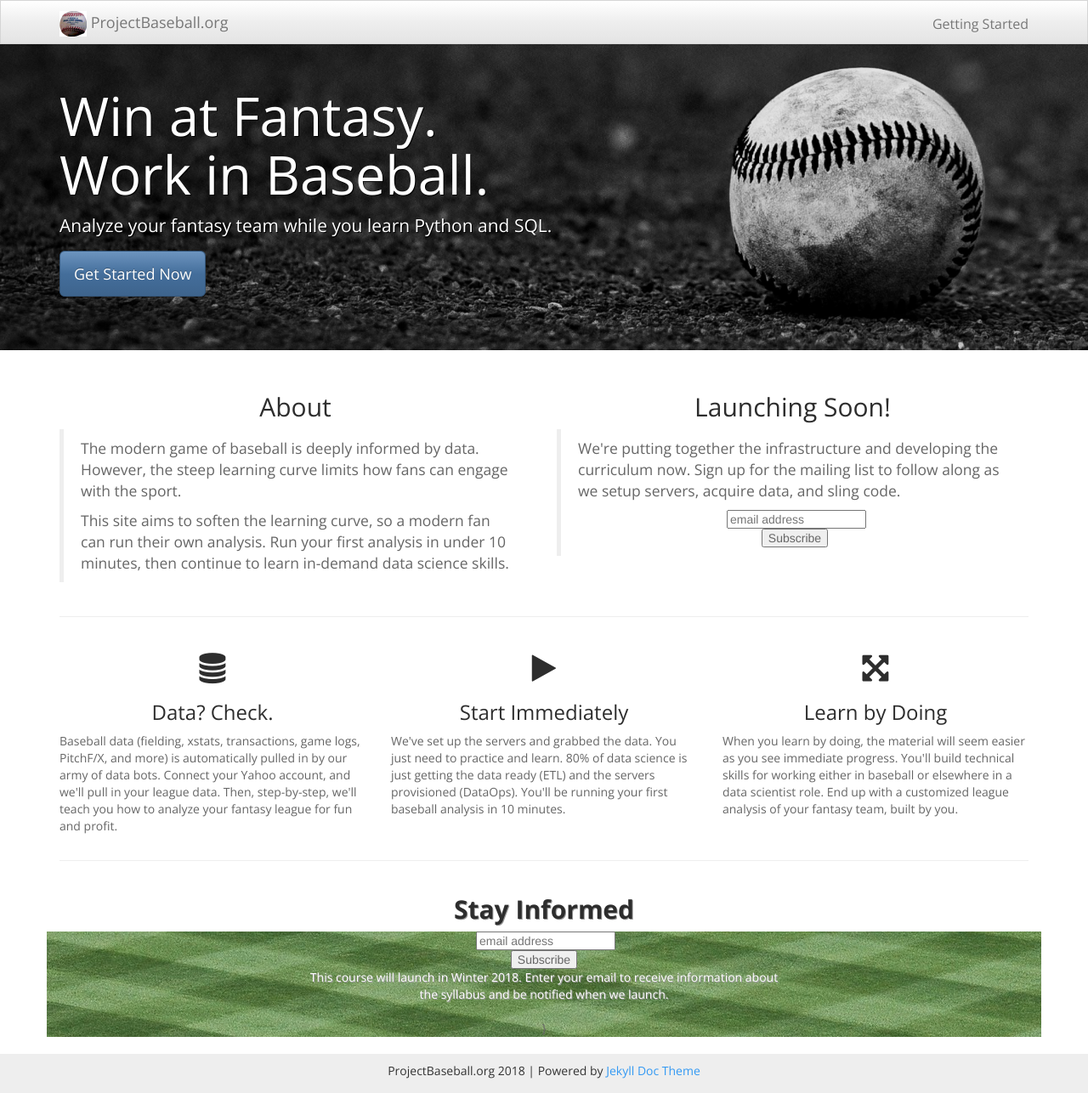
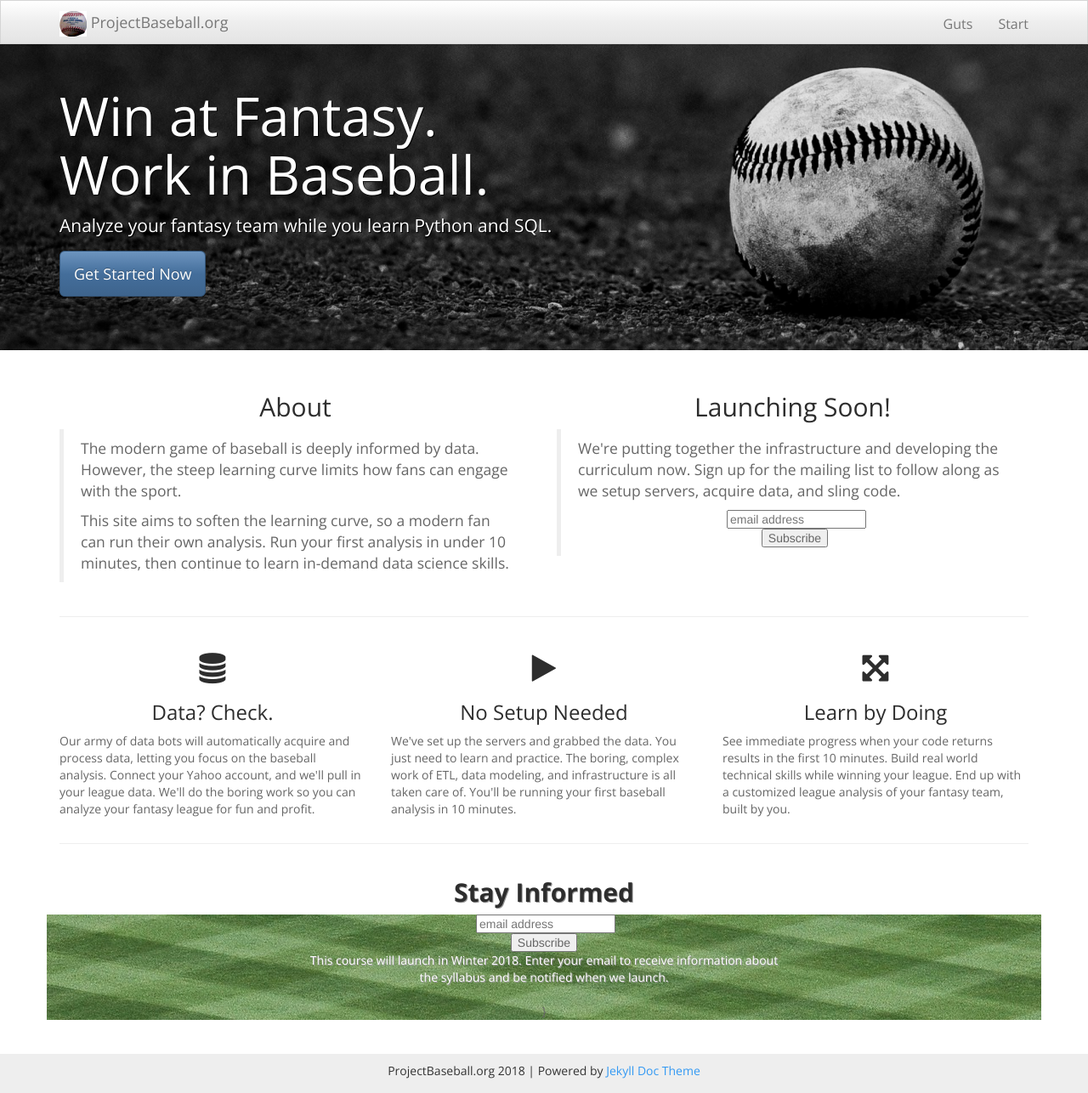
Before and after one commit to leleu/projectbaseball-org, a Jekyll site: the page built from index.html, in a window 1280 px wide and 1286 px high. Shown: the whole window at 85% size. Built offline with Jekyll 4.4.1, drawn with Linux system fonts in a browser that asks for light colours; nearby versions of some CDN libraries; comment, search, counter and statistics services are not loaded.

Commit message:
homepage launched, coursework(/docs) and dataops work (/guts) scaffolding created

```diff
--- a/_config.yml
+++ b/_config.yml
@@ -36,13 +36,20 @@ defaults:
   values:
     layout: post
     sectionid: blog
-
 - scope:
     path: _docs
     type: docs
   values:
     layout: docs
     sectionid: docs
+    seo:
+      type: "WebPage"
+- scope:
+    path: _guts
+    type: guts
+  values:
+    layout: page
+    sectionid: guts
     seo:
       type: "WebPage"
 
@@ -53,3 +60,6 @@ collections:
   posts:
     permalink: /blog/:year/:month/:day/:title/
     output: true
+  guts:
+    permalink: /guts/:path
+    output: true
--- /dev/null
+++ b/_guts/baseball-data-sources.html
@@ -0,0 +1,5 @@
+---
+permalink: /guts/list-of-baseball-data-sources
+---
+<h2>H2</h2>
+<p>paragarphs lorem i[psum]</p>
--- /dev/null
+++ b/_guts/index.html
@@ -0,0 +1,5 @@
+---
+permalink: /guts/
+---
+<h2>What is this collection about?</h2>
+<p>paragarphs lorem i[psum]</p>
--- a/_includes/topnav.html
+++ b/_includes/topnav.html
@@ -14,9 +14,9 @@
         <div id="navbar" class="collapse navbar-collapse">
             <div class="navbar-right">
                 <ul class="nav navbar-nav">
-                    <li {% if page.sectionid=='docs' %} class="active" {% endif %}><a href="{{ "/docs/introduction/" | prepend: site.baseurl }}">Getting Started</a></li>
-<!--                     <li {% if page.sectionid=='blog' %} class="active" {% endif %}><a href="{{ site.posts.first.url | prepend: site.baseurl }}">Blog</a></li>
- -->                </ul>
+                    <li {% if page.sectionid=='blog' %} class="active" {% endif %}><a href="{{ "/guts/" | prepend: site.baseurl }}">Guts</a></li>
+                    <li {% if page.sectionid=='docs' %} class="active" {% endif %}><a href="{{ "/docs/introduction/" | prepend: site.baseurl }}">Start</a></li>
+                </ul>
             </div>
         </div>
     </div>
--- a/index.html
+++ b/index.html
@@ -40,24 +40,23 @@ layout: default
             <h1 class="text-center"><i class="fa fa-database" aria-hidden="true"></i></h1>
             <h3 class="text-center">Data? Check.</h3>
             <p>
-              Baseball data (fielding, xstats, transactions, game logs, PitchF/X, and more) is automatically
-              pulled in by our army of data bots.  Connect your Yahoo account, and we'll pull in your league data.
-              Then, step-by-step, we'll teach you how to analyze your fantasy league for fun and profit.
+              Our army of data bots will automatically acquire and process data, letting you focus on the baseball analysis.  Connect your Yahoo account, and we'll pull in your league data.
+              We'll do the boring work so you can analyze your fantasy league for fun and profit.
             </p>
         </div>
         <div class="col-sm-4">
             <h1 class="text-center"><i class="fa fa-play" aria-hidden="true"></i></h1>
-            <h3 class="text-center">Start Immediately</h3>
-            <p>We've set up the servers and grabbed the data.  You just need to practice and learn.
-              80% of data science is just getting the data ready (ETL) and the servers provisioned (DataOps).
+            <h3 class="text-center">No Setup Needed</h3>
+            <p>We've set up the servers and grabbed the data.  You just need to learn and practice.
+              The boring, complex work of ETL, data modeling, and infrastructure is all taken care of.
               You'll be running your first baseball analysis in 10 minutes.</p>
         </div>
         <div class="col-sm-4">
             <h1 class="text-center"><i class="fa fa-arrows-alt" aria-hidden="true"></i></h1>
             <h3 class="text-center">Learn by Doing</h3>
-            <p>When you learn by doing, the material will seem easier as you see immediate progress.
-                You'll build technical skills for working either in baseball
-                or elsewhere in a data scientist role.  End up with a customized league analysis of your
+            <p>See immediate progress when your code returns results in the first 10 minutes.
+                Build real world technical skills while winning your league.
+                End up with a customized league analysis of your
                 fantasy team, built by you.</p>
         </div>
     </div>
```
Also changed, not shown: _layouts/page.html (+17 -7 lines), _posts/2017-02-01-welcome-to-jekyll.md (deleted, +0 -26 lines).
